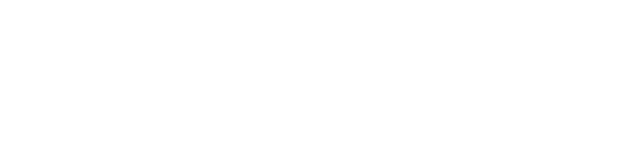
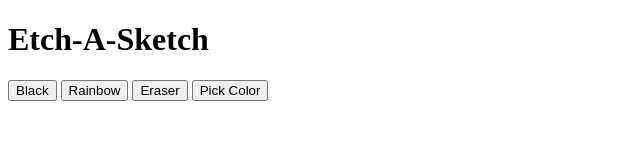
Before and after one commit to Wannabeguru/Etch-a-sketch, a plain HTML site: page index.html in a window 1280 px wide. Shown: the whole page, without its empty margins (0-640 px from the left). Drawn offline with Linux system fonts and the light colour scheme.

Commit message:
Added HTML elements

```diff
--- a/index.html
+++ b/index.html
@@ -9,6 +9,15 @@
     <script src="javascript.js"></script>
 </head>
 <body>
+    <h1>Etch-A-Sketch</h1>
+    <div class="buttonsContainer">
+        <button>Black</button>
+        <button>Rainbow</button>
+        <button>Eraser</button>
+        <button>Pick Color</button>
+    </div>
+    <div class="canvasContainer">
+    </div>
 
 </body>
 </html>
```
